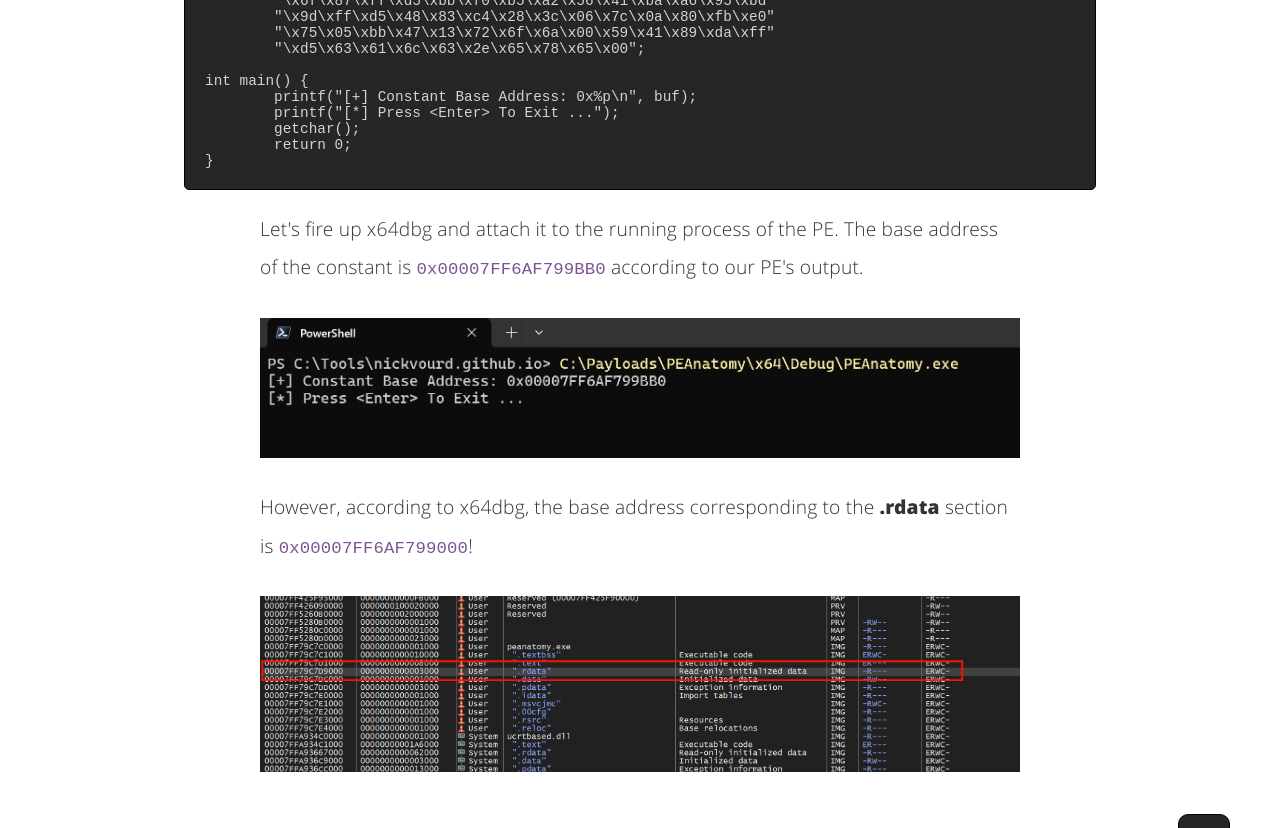
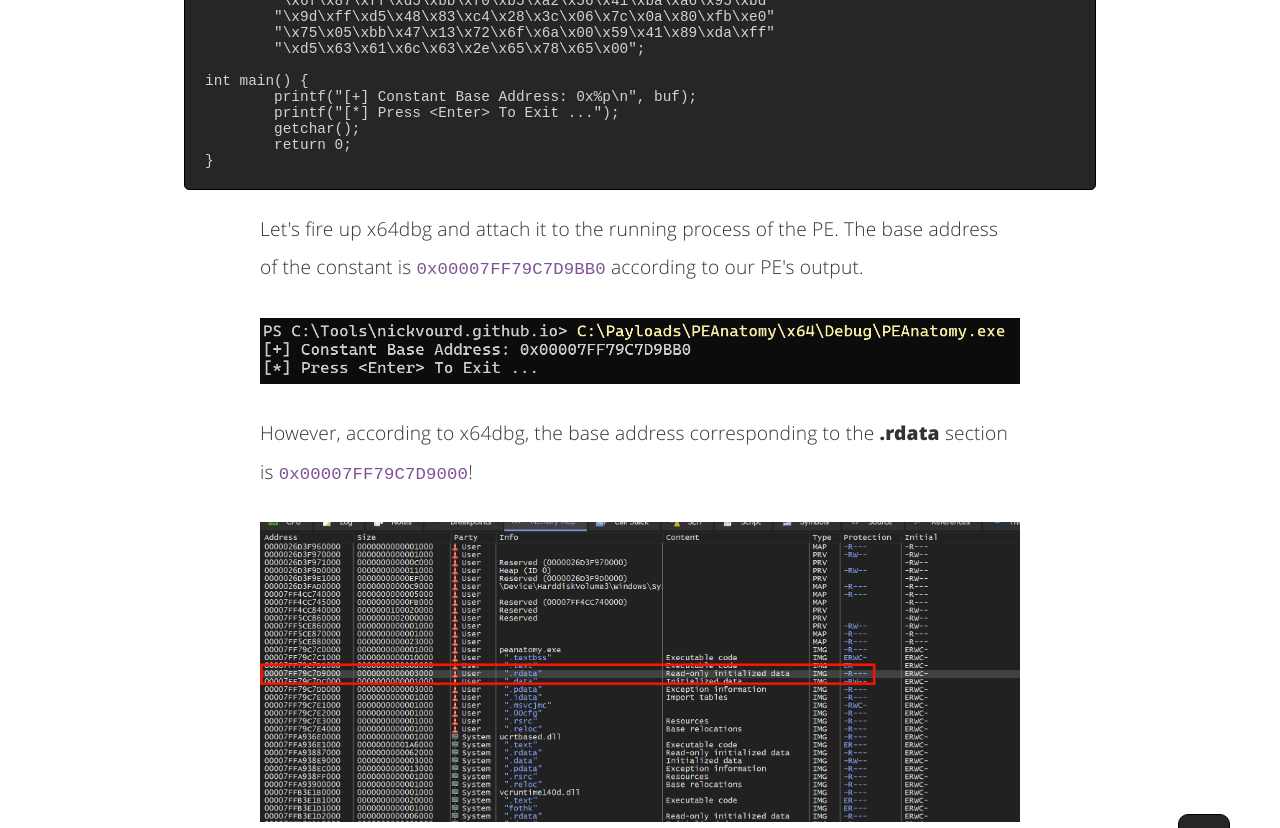
Before and after one commit to nickvourd/nickvourd.github.io, a Jekyll site: the page built from _posts/2024-04-21-the-anatomy-of-pe.md, in a window 1280 px wide and 900 px high, scrolled down 8534 px, cut to the strip 0-828 px from the top of the window. Built offline with Jekyll 4.4.1, drawn with Linux system fonts in a browser that asks for light colours.

Commit message:
The anatomy of PE

````diff
--- a/_posts/2024-04-21-the-anatomy-of-pe.md
+++ b/_posts/2024-04-21-the-anatomy-of-pe.md
@@ -288,11 +288,11 @@ int main() {
 }
 ```
 
-<p>Let's fire up x64dbg and attach it to the running process of the PE. The base address of the constant is <code>0x00007FF6AF799BB0</code> according to our PE's output.</p>
+<p>Let's fire up x64dbg and attach it to the running process of the PE. The base address of the constant is <code>0x00007FF79C7D9BB0</code> according to our PE's output.</p>
 
 <img src="/assets/img/post-img/21-04-2024/cmd-base-address-const.png" class="post-images" alt="cmd-base-address-const.png">
 
-<p>However, according to x64dbg, the base address corresponding to the <b>.rdata</b> section is <code>0x00007FF6AF799000</code>!</p>
+<p>However, according to x64dbg, the base address corresponding to the <b>.rdata</b> section is <code>0x00007FF79C7D9000</code>!</p>
 
 <img src="/assets/img/post-img/21-04-2024/x64dbg-base-address-const.png" class="post-images" alt="x64dbg-base-address-const.png">
 
````
Also changed, not shown: assets/img/post-img/21-04-2024/cmd-base-address-const.png, assets/img/post-img/21-04-2024/x64dbg-base-address-const.png.
